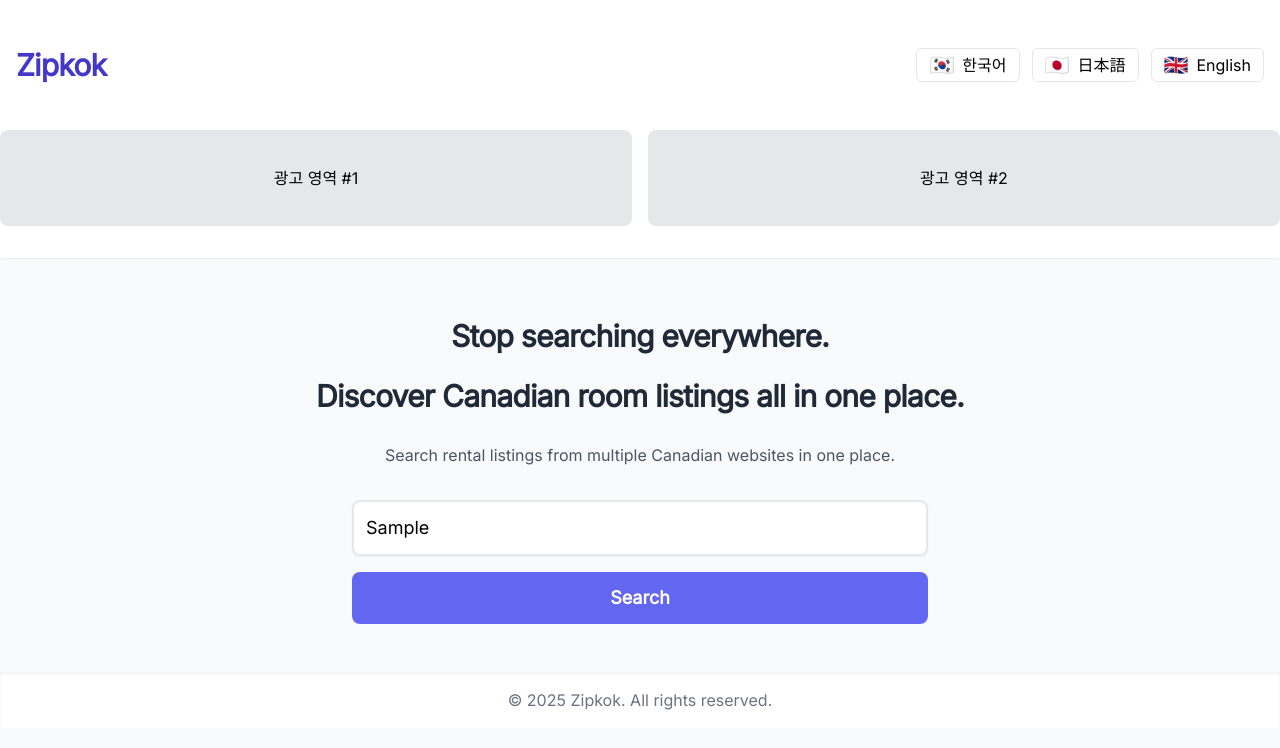
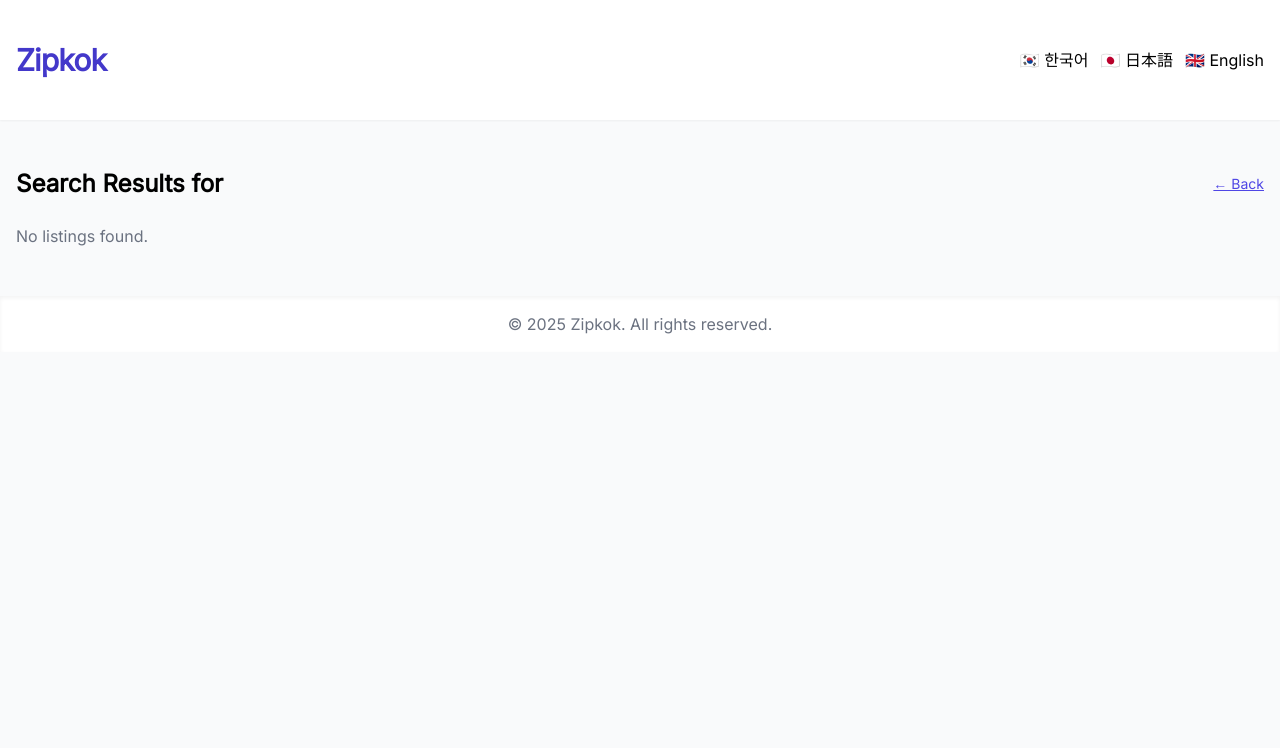
Before and after one commit to joon1verse/Zipkok_PJ, a Next.js app in the folder zipkok-frontend/: page / in a window 1280 px wide. Both pictures are taken after typing "Sample" into the empty fields and a click on the button "Search". Shown: the top 748 px of the page. Built offline with nearby package versions, Linux system fonts and the light colour scheme.

Commit message:
Update page.jsx

```diff
--- a/zipkok-frontend/app/page.jsx
+++ b/zipkok-frontend/app/page.jsx
@@ -2,8 +2,9 @@
 import { useTranslation } from 'react-i18next';
 import { initReactI18next } from 'react-i18next';
 import i18n from 'i18next';
+import { useState, useEffect } from 'react';
 
-// Translation resources
+// 다국어 리소스
 const resources = {
   en: {
     translation: {
@@ -11,7 +12,9 @@ const resources = {
       slogan: "Stop searching everywhere.\nDiscover Canadian room listings all in one place.",
       description: "Search rental listings from multiple Canadian websites in one place.",
       placeholder: "Search by city or neighborhood...",
-      search: "Search"
+      search: "Search",
+      resultTitle: "Search Results for",
+      noResult: "No listings found."
     }
   },
   kr: {
@@ -20,7 +23,9 @@ const resources = {
       slogan: "더 이상 힘들게 찾지 마세요.\n캐나다의 쉐어하우스, 홈스테이 정보를 한 곳에서!",
       description: "캐나다 여러 웹사이트의 렌트 리스트를 한곳에서 검색하세요.",
       placeholder: "도시 또는 지역으로 검색...",
-      search: "검색"
+      search: "검색",
+      resultTitle: '"{{query}}"의 검색 결과',
+      noResult: "검색 결과가 없습니다."
     }
   },
   jp: {
@@ -29,7 +34,9 @@ const resources = {
       slogan: "面倒な部屋探しは、もう終わり。\nカナダのルームシェア情報を一箇所で確認！",
       description: "複数のカナダのウェブサイトから賃貸情報を一括検索。",
       placeholder: "都市または地域で検索...",
-      search: "検索"
+      search: "検索",
+      resultTitle: "「{{query}}」の検索結果",
+      noResult: "検索結果がありません。"
     }
   }
 };
@@ -42,10 +49,10 @@ i18n.use(initReactI18next).init({
 
 export default function Home() {
   const { t, i18n } = useTranslation();
-
-  const changeLanguage = (lang) => {
-    i18n.changeLanguage(lang);
-  };
+  const [input, setInput] = useState("");
+  const [query, setQuery] = useState("");
+  const [showResults, setShowResults] = useState(false);
+  const [results, setResults] = useState([]);
 
   const langClass = {
     en: 'font-inter',
@@ -53,57 +60,62 @@ export default function Home() {
     jp: 'font-noto-jp'
   }[i18n.language] || 'font-inter';
 
+  const changeLanguage = (lang) => {
+    i18n.changeLanguage(lang);
+  };
+
+  const dummyData = [
+    { id: 1, title: "Toronto Downtown 쉐어하우스", location: "Toronto", price: "$700" },
+    { id: 2, title: "Burnaby 넓은 하우스", location: "Burnaby", price: "$850" },
+    { id: 3, title: "Vancouver Homestay", location: "Vancouver", price: "$950" }
+  ];
+
+  useEffect(() => {
+    if (query) {
+      const filtered = dummyData.filter(item =>
+        item.title.toLowerCase().includes(query.toLowerCase()) ||
+        item.location.toLowerCase().includes(query.toLowerCase())
+      );
+      setResults(filtered);
+    }
+  }, [query]);
+
+  const handleSearch = () => {
+    if (input.trim() === "") return;
+    setQuery(input.trim());
+    setShowResults(true);
+  };
+
+  const handleBack = () => {
+    setShowResults(false);
+    setInput("");
+    setQuery("");
+  };
+
   return (
     <div className={`min-h-screen bg-gray-50 ${langClass}`}>
+      {/* 헤더 */}
       <header className="bg-white shadow-sm py-4">
         <nav className="container mx-auto flex flex-col md:flex-row justify-between items-center p-4 gap-4">
           <div className="w-full flex justify-between items-center">
             <h1 className={`text-left text-3xl font-semibold text-indigo-700 tracking-tight ${langClass}`}>
               {t('title')}
             </h1>
-
             <div className="flex flex-wrap justify-center items-center gap-3 py-4">
-  <button
-    className="flex items-center gap-2 px-3 py-1 rounded-md bg-white hover:bg-gray-100 border border-gray-200 text-sm md:text-base font-medium transition"
-    onClick={() => changeLanguage('kr')}
-  >
-    <span className="text-xl leading-none">🇰🇷</span>
-    <span>한국어</span>
-  </button>
-
-  <button
-    className="flex items-center gap-2 px-3 py-1 rounded-md bg-white hover:bg-gray-100 border border-gray-200 text-sm md:text-base font-medium transition"
-    onClick={() => changeLanguage('jp')}
-  >
-    <span className="text-xl leading-none">🇯🇵</span>
-    <span>日本語</span>
-  </button>
-
-  <button
-    className="flex items-center gap-2 px-3 py-1 rounded-md bg-white hover:bg-gray-100 border border-gray-200 text-sm md:text-base font-medium transition"
-    onClick={() => changeLanguage('en')}
-  >
-    <span className="text-xl leading-none">🇬🇧</span>
-    <span>English</span>
-  </button>
+              <button onClick={() => changeLanguage('kr')} className="lang-btn">🇰🇷 한국어</button>
+              <button onClick={() => changeLanguage('jp')} className="lang-btn">🇯🇵 日本語</button>
+              <button onClick={() => changeLanguage('en')} className="lang-btn">🇬🇧 English</button>
             </div>
-
-
           </div>
         </nav>
-
-        <div className="container mx-auto py-4 grid grid-cols-1 md:grid-cols-2 gap-4">
-          <div className="h-24 bg-gray-200 rounded-lg flex items-center justify-center">광고 영역 #1</div>
-          <div className="h-24 bg-gray-200 rounded-lg flex items-center justify-center">광고 영역 #2</div>
-        </div>
       </header>
 
+      {/* 메인 또는 검색 결과 */}
       <main className="container mx-auto py-12">
+        {!showResults ? (
+          // 🔍 검색 페이지
           <section className="text-center px-4">
-<h2
-  className="whitespace-pre-line text-2xl md:text-3xl font-semibold text-gray-800 mb-4 tracking-tight"
-  style={{ lineHeight: '2' }}
->
+            <h2 className="whitespace-pre-line text-2xl md:text-3xl font-semibold text-gray-800 mb-4 tracking-tight" style={{ lineHeight: '2' }}>
               {t('slogan')}
             </h2>
             <p className="text-gray-600 mb-8 leading-relaxed">
@@ -112,16 +124,44 @@ export default function Home() {
             <div className="max-w-xl mx-auto">
               <input
                 type="text"
+                value={input}
+                onChange={(e) => setInput(e.target.value)}
                 placeholder={t('placeholder')}
                 className="w-full rounded-lg border-2 border-gray-200 p-3 shadow-sm text-base md:text-lg"
               />
-            <button className="mt-4 w-full rounded-lg bg-indigo-500 p-3 text-white font-semibold hover:bg-indigo-600 text-base md:text-lg">
+              <button
+                onClick={handleSearch}
+                className="mt-4 w-full rounded-lg bg-indigo-500 p-3 text-white font-semibold hover:bg-indigo-600 text-base md:text-lg"
+              >
                 {t('search')}
               </button>
             </div>
           </section>
+        ) : (
+          // 📄 결과 페이지
+          <section className="px-4">
+            <div className="flex justify-between items-center mb-6">
+              <h2 className="text-2xl font-semibold">{t('resultTitle', { query })}</h2>
+              <button onClick={handleBack} className="text-sm text-indigo-600 underline">← Back</button>
+            </div>
+            {results.length === 0 ? (
+              <p className="text-gray-500">{t('noResult')}</p>
+            ) : (
+              <div className="grid gap-4">
+                {results.map(item => (
+                  <div key={item.id} className="bg-white rounded-lg shadow p-4">
+                    <h3 className="text-lg font-semibold">{item.title}</h3>
+                    <p className="text-gray-600">{item.location}</p>
+                    <p className="text-indigo-500 font-medium">{item.price}</p>
+                  </div>
+                ))}
+              </div>
+            )}
+          </section>
+        )}
       </main>
 
+      {/* 푸터 */}
       <footer className="bg-white py-4 text-center shadow-inner">
         <p className="text-gray-500">&copy; 2025 Zipkok. All rights reserved.</p>
       </footer>
```
Lines whose indentation alone changed are shown as unchanged.
